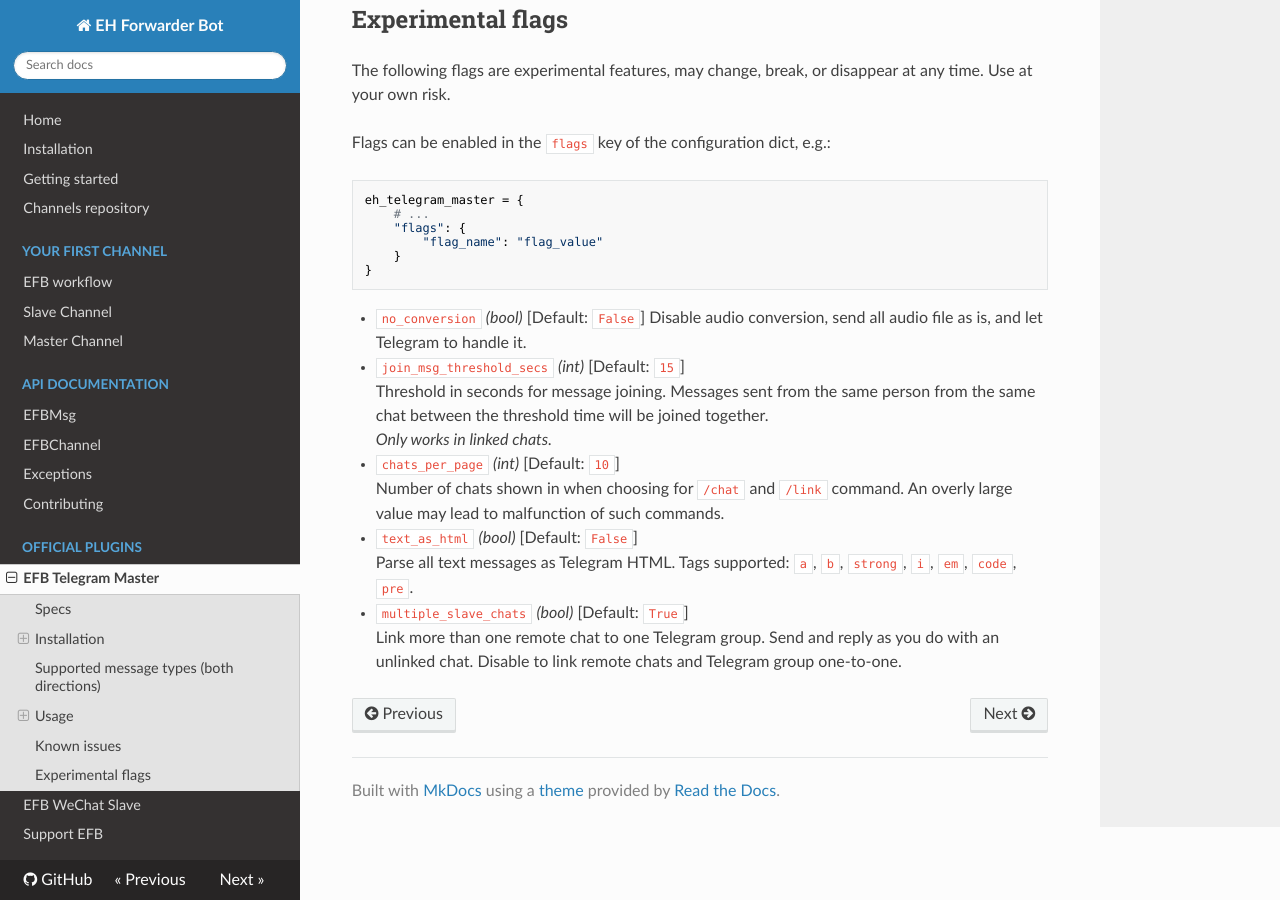
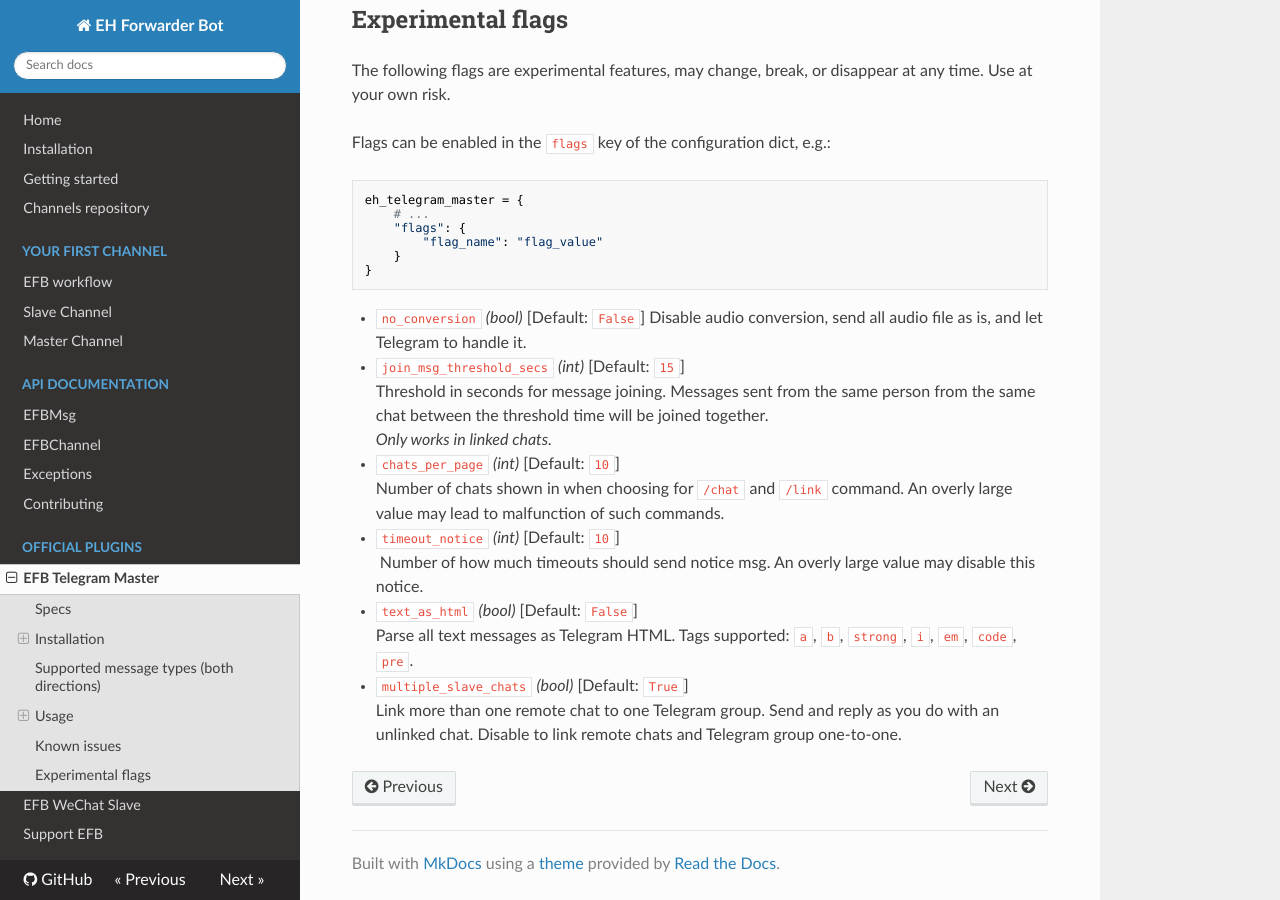
Before and after one commit to ehForwarderBot/ehForwarderBot, an MkDocs documentation site: the page built from docs/ETM.md, in a window 1280 px wide and 900 px high, scrolled down 6380 px. Built offline with MkDocs 1.6.1, drawn with Linux system fonts in a browser that asks for light colours; nearby versions of some CDN libraries; old or Windows-style settings are respelled for this version of MkDocs.

Commit message:
Update ETM.md

```diff
--- a/docs/ETM.md
+++ b/docs/ETM.md
@@ -224,6 +224,8 @@
   _Only works in linked chats._
 * `chats_per_page` _(int)_ [Default: `10`]
   Number of chats shown in when choosing for `/chat` and `/link` command. An overly large value may lead to malfunction of such commands.
+* `timeout_notice` _(int)_ [Default: `10`]
+  Number of how much timeouts should send notice msg. An overly large value may disable this notice.
 * `text_as_html` _(bool)_ [Default: `False`]
   Parse all text messages as Telegram HTML. Tags supported: `a`, `b`, `strong`, `i`, `em`, `code`, `pre`.
 * `multiple_slave_chats` _(bool)_  [Default: `True`]
```
